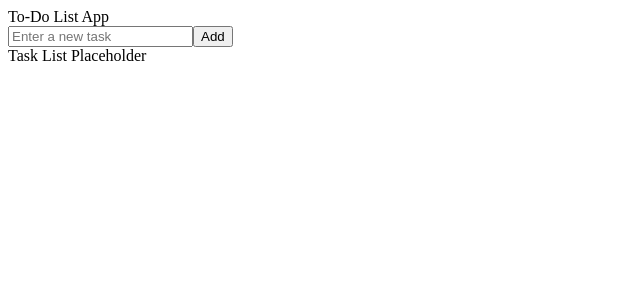
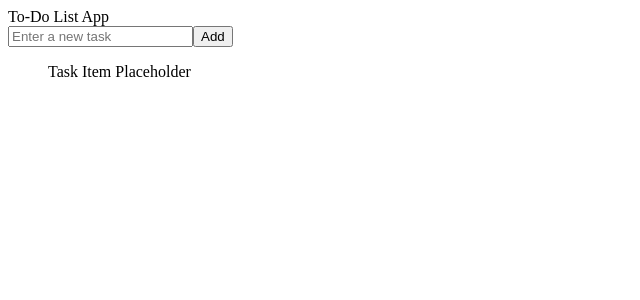
Before and after one commit to TrevaGit/Treva_Capstone-project, a React app: page / in a window 1280 px wide. Both pictures are taken after typing "Sample" into the empty fields and a click on the button "Add". Shown: the top 300 px of the page, without its empty margins (0-640 px from the left). Built offline with nearby package versions, Linux system fonts and the light colour scheme; the HTML template or start-up script is replaced by a standard one.

Commit message:
Update TaskList.jsx

```diff
--- a/src/components/TaskList.jsx
+++ b/src/components/TaskList.jsx
@@ -1,7 +1,23 @@
 import React from "react";
+import TaskItem from "./TaskItem";
 
-const TaskList = () => {
-  return <div className="p-4">Task List Placeholder</div>;
+const TaskList = ({ tasks, toggleComplete, deleteTask }) => {
+  if (tasks.length === 0) {
+    return <p className="text-gray-500 text-center">No tasks yet</p>;
+  }
+
+  return (
+    <ul className="space-y-2">
+      {tasks.map((task) => (
+        <TaskItem
+          key={task.id}
+          task={task}
+          toggleComplete={toggleComplete}
+          deleteTask={deleteTask}
+        />
+      ))}
+    </ul>
+  );
 };
 
 export default TaskList;
```
